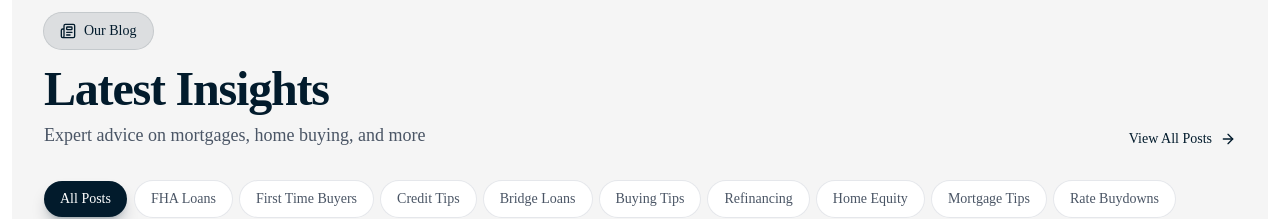
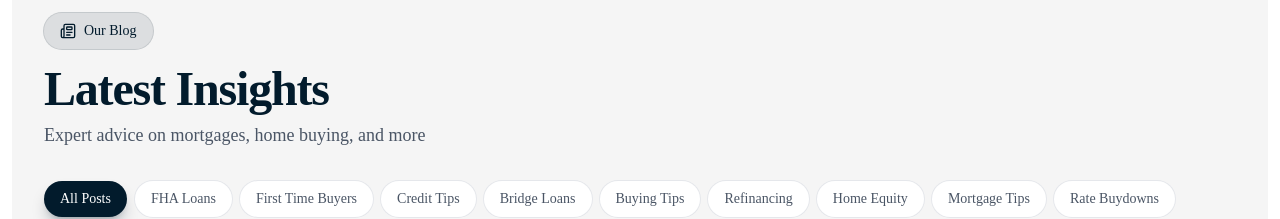
Before and after one commit to Umar-azeem/Spencer, a Next.js app: page / in a window 1280 px wide. Shown: the part 5400-5619 px from the top of the page. Built offline with nearby package versions, Linux system fonts and the light colour scheme.

Commit message:
fix code

```diff
--- a/app/components/BlogSection.tsx
+++ b/app/components/BlogSection.tsx
@@ -211,15 +211,7 @@ const BlogSection: React.FC = () => {
               Expert advice on mortgages, home buying, and more
             </p>
           </div>
-          <div className="flex items-center gap-2">
-            <a
-              href="/blog"
-              className="inline-flex items-center gap-2 text-sm font-medium text-[#021B2C] hover:text-[#021B5C] transition-colors"
-            >
-              View All Posts
-              <ArrowRight className="h-4 w-4" />
-            </a>
-          </div>
+
         </div>
 
         {/* Category Filter */}
```
